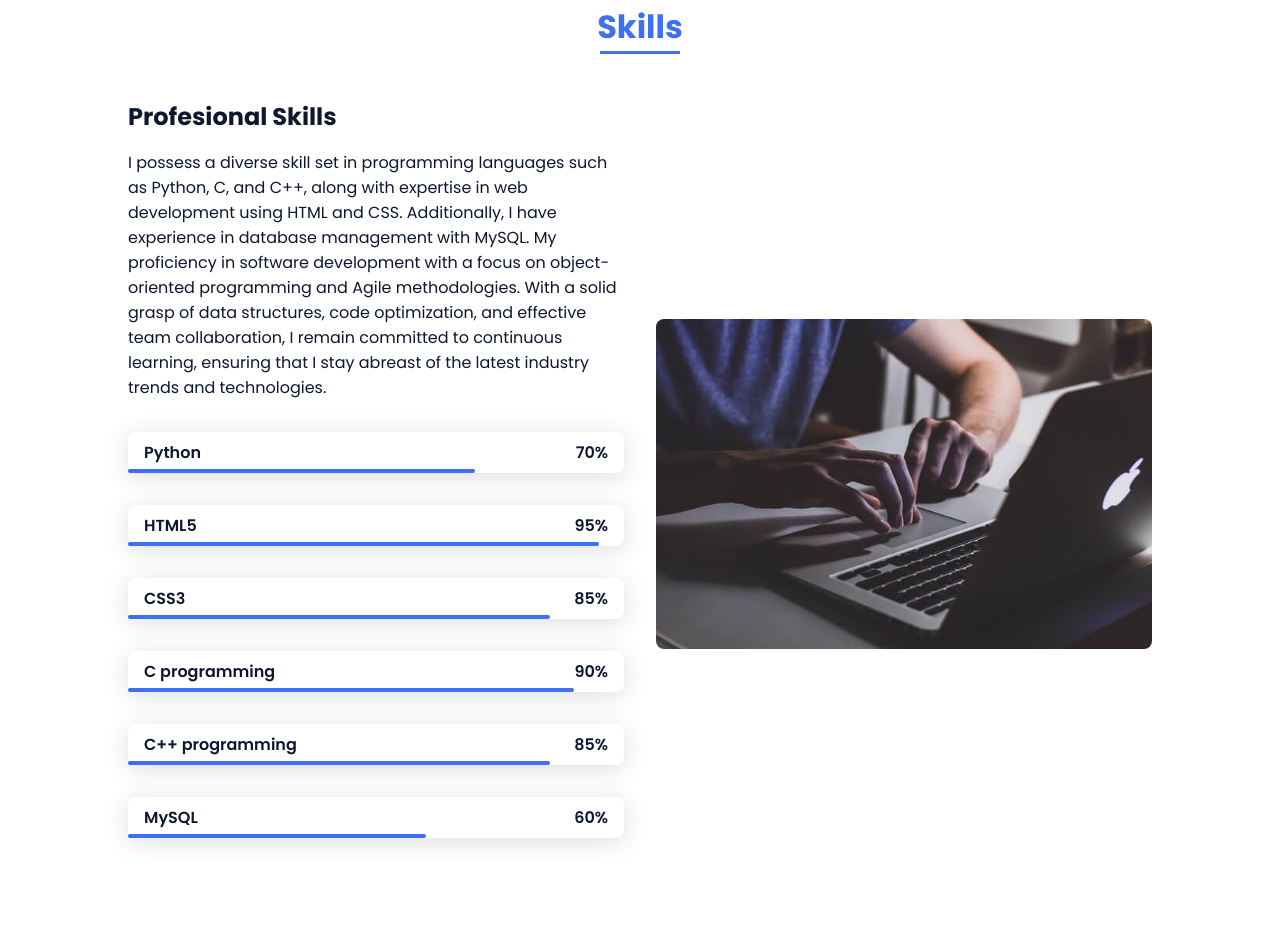
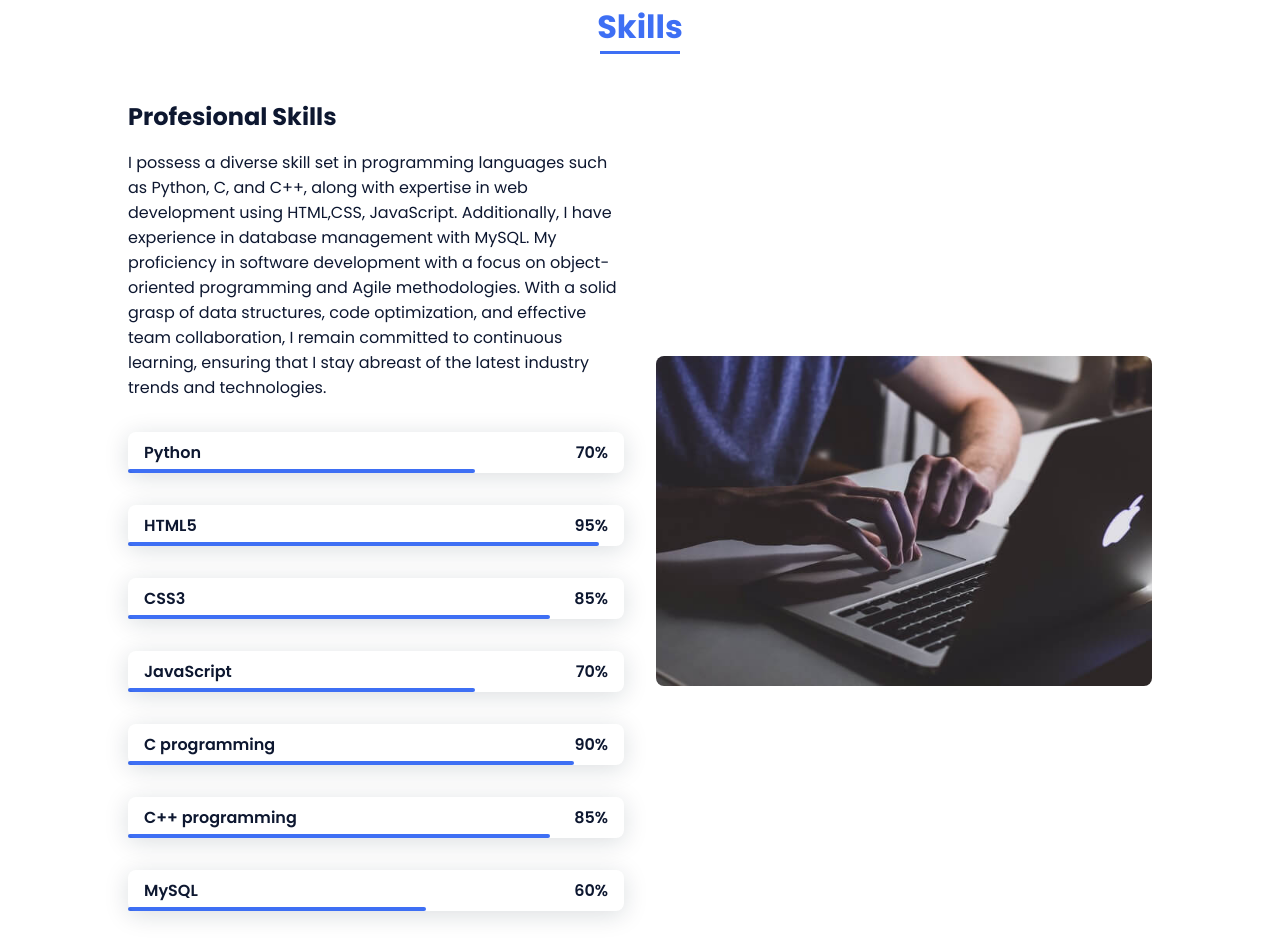
Before and after one commit to Yuvaprasath-P/Portfolio1_yuva, a plain HTML site: page index.html in a window 1280 px wide. Shown: the part 1503-2450 px from the top of the page. Drawn offline with nearby package versions, Linux system fonts and the light colour scheme.

Commit message:
Update index.html

```diff
--- a/index.html
+++ b/index.html
@@ -87,7 +87,7 @@
                 <div class="skills__container bd-grid">
                     <div>
                         <h2 class="skills__subtitle">Profesional Skills</h2>
-                        <p class="skills__text">I possess a diverse skill set in programming languages such as Python, C, and C++, along with expertise in web development using HTML and CSS. Additionally, I have experience in database management with MySQL. My proficiency in software development with a focus on object-oriented programming and Agile methodologies. With a solid grasp of data structures, code optimization, and effective team collaboration, I remain committed to continuous learning, ensuring that I stay abreast of the latest industry trends and technologies.</p>
+                        <p class="skills__text">I possess a diverse skill set in programming languages such as Python, C, and C++, along with expertise in web development using HTML,CSS, JavaScript. Additionally, I have experience in database management with MySQL. My proficiency in software development with a focus on object-oriented programming and Agile methodologies. With a solid grasp of data structures, code optimization, and effective team collaboration, I remain committed to continuous learning, ensuring that I stay abreast of the latest industry trends and technologies.</p>
                         <div class="skills__data">
                             <div class="skills__names">
                                 <span class="skills__name">Python</span>
@@ -119,6 +119,17 @@
                             </div>
                             <div>
                                 <span class="skills__percentage">85%</span>
+                            </div>
+                        </div>
+                        <div class="skills__data">
+                            <div class="skills__names">
+                                <span class="skills__name">JavaScript</span>
+                            </div>
+                            <div class="skills__bar skills__python">
+
+                            </div>
+                            <div>
+                                <span class="skills__percentage">70%</span>
                             </div>
                         </div>
                         <div class="skills__data">
@@ -176,10 +187,10 @@
                     <a href="https://github.com/Yuvaprasath-P/Fake_News_Detection_Using_Python.git" class="work__img">
                         <img src="assets/img/fake-news2.jpg" alt="Mini_project">
                     </a>
-                    <a href="" class="work__img">
+                    <a href="#" class="work__img">
                         <img src="assets/img/web_design.jpg" alt="web_project">
                     </a>
-                    <a href="" class="work__img">
+                    <a href="https://github.com/Yuvaprasath-P/Billing-Management-System-Python-Window-Application" class="work__img">
                         <img src="assets/img/Billing4.jpg" alt="billing">
                     </a>
 
```
